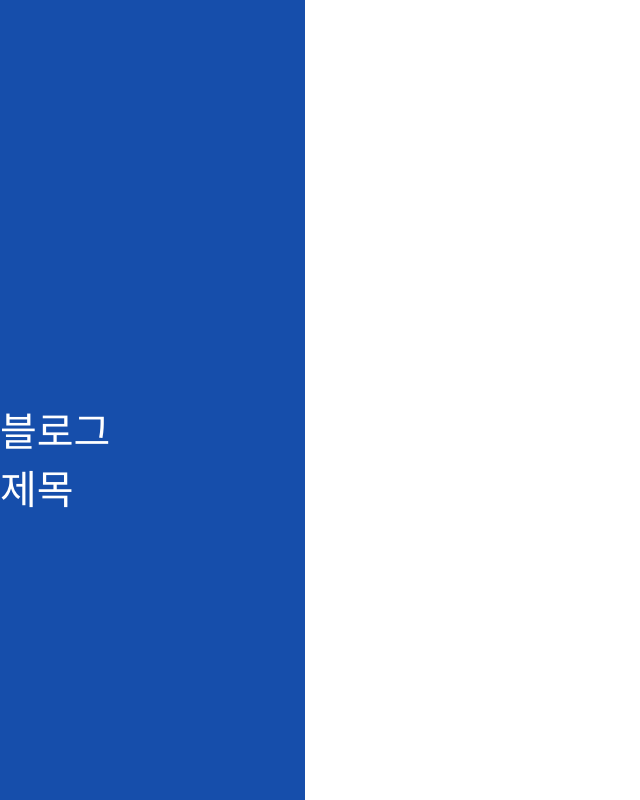
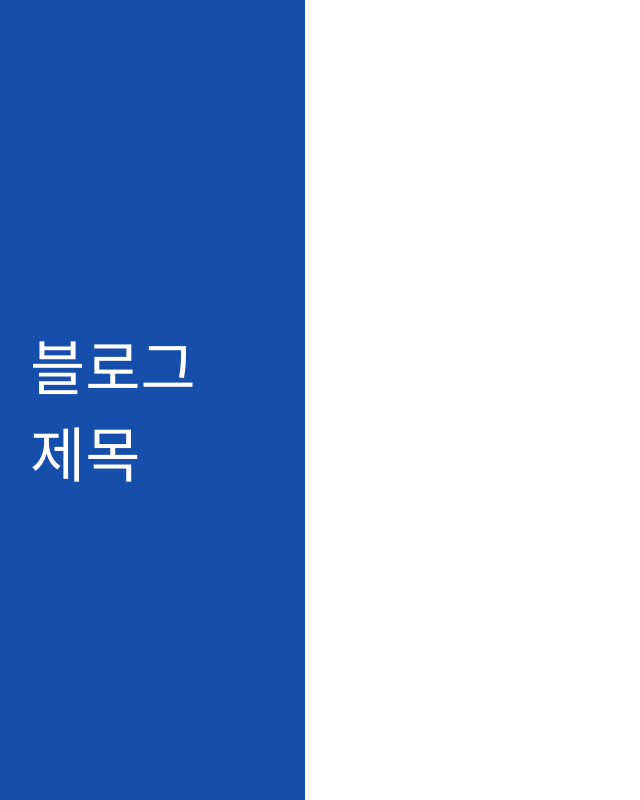
Before and after one commit to yymin1022/CECOM-React-Mentoring-Assignment-2, a React (Create React App) app: page / in a window 1280 px wide. Shown: the part 480-1280 px from the top of the page, without its empty margins (0-640 px from the left). Built offline with nearby package versions, Linux system fonts and the light colour scheme.

Commit message:
Update App.js : Adjust LeftComponent Title Text Style

```diff
--- a/src/App.js
+++ b/src/App.js
@@ -41,8 +41,10 @@ const RightComponent = styled.div`
 `;
 
 const LeftTitleContainer = styled.div`
-    height: 400px;
+    height: 450px;
     width: 100%;
+
+    padding: 30px;
 
     display: flex;
     flex-direction: column;
@@ -50,7 +52,7 @@ const LeftTitleContainer = styled.div`
 
 const LeftTitleItem = styled.p`
     color: white;
-    font-size: 40px;
+    font-size: 60px;
 
     margin: 0;
     padding: 0;
```
